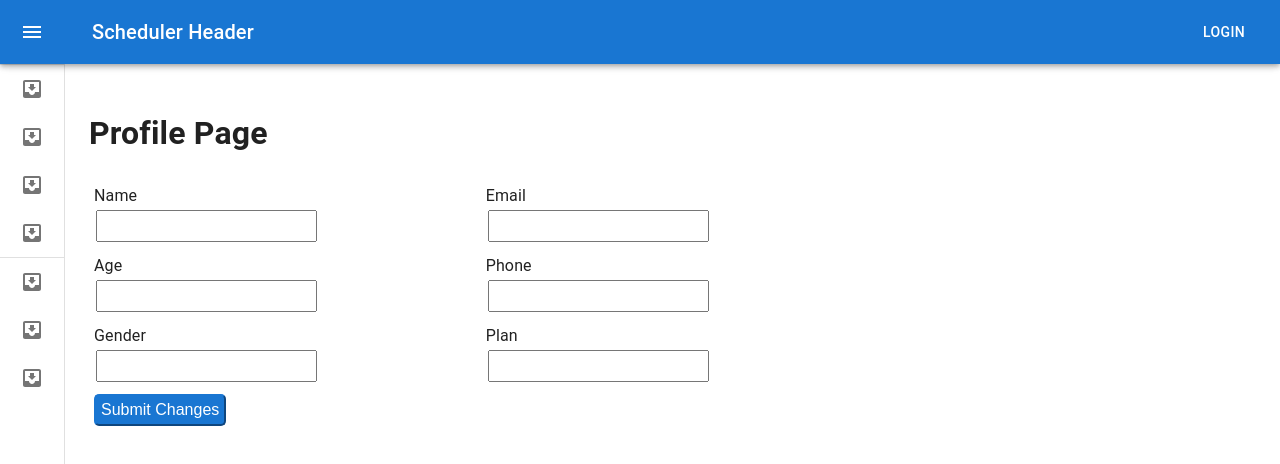
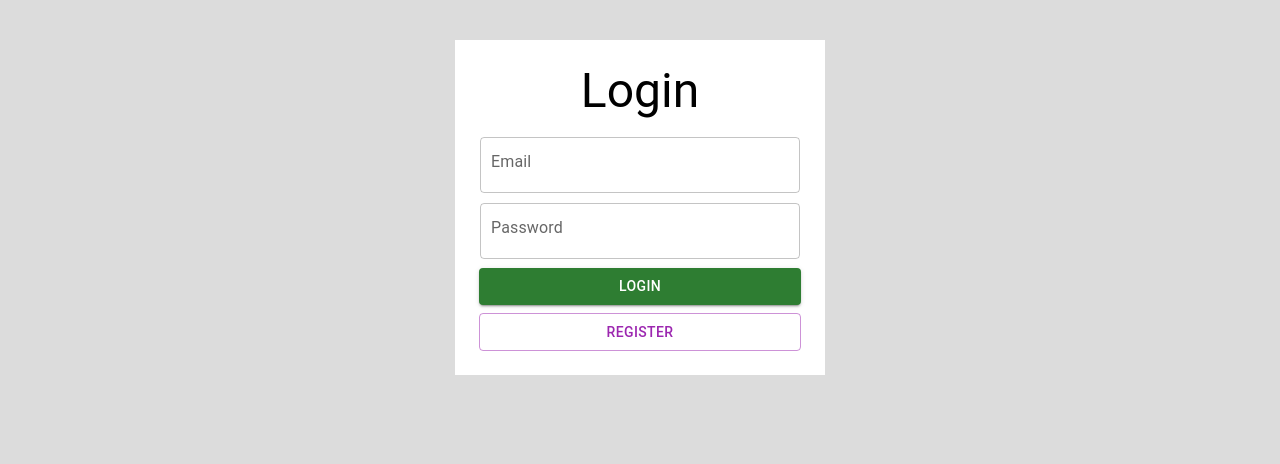
Before and after one commit to ana-pagnoncelli/Scheduler, a React (Create React App) app: page /profile in a window 1280 px wide. Shown: the top 464 px of the page. Built offline with nearby package versions, Linux system fonts and the light colour scheme.

Commit message:
change login page

```diff
--- a/src/App.tsx
+++ b/src/App.tsx
@@ -1,27 +1,36 @@
 /* eslint-disable no-unused-vars */
 import React, { useState } from "react";
+import { Box, CssBaseline, GlobalStyles } from "@mui/material";
 import { BrowserRouter } from "react-router-dom";
-import { Box, CssBaseline } from "@mui/material";
-import { Header, DrawerHeader } from "./header";
+import { LoginOrSignUp } from "./pages/login";
+import { appStyle } from "./styles";
+import { UserContext } from "./providers/userProvider";
+import { DrawerHeader, Header } from "./header";
 import Router from "./routes";
-import { UserContext } from "./providers/userProvider";
-import { LoginOrSignUp } from "./pages/login";
 
 function App() {
   const [user, setUser] = useState("");
 
-  const shouldShowLoginOrSignUpPage = () => {
-    // change this to be the click on the button on the header
-    return window.location.pathname === "login";
+  // const shouldShowLoginOrSignUpPage = () => {
+  //   // change this to be the click on the button on the header
+  //   return window.location.pathname === "login";
+  // };
+
+  const userIsLogged = () => {
+    return false;
   };
 
   const handleUserLogin = (userEmail: string) => {
+    console.log(user);
     setUser(userEmail);
   };
 
   // use the showLoginOrSignUp to don't show the drawer
 
   return (
+    <>
+      <GlobalStyles styles={appStyle} />
+      {userIsLogged() ? (
         <Box sx={{ display: "flex" }}>
           <UserContext.Provider value={user}>
             <BrowserRouter>
@@ -29,15 +38,15 @@ function App() {
               <Header />
               <Box component='main' sx={{ flexGrow: 1, p: 3 }}>
                 <DrawerHeader />
-            {shouldShowLoginOrSignUpPage() ? (
-              <LoginOrSignUp handleUserLogin={handleUserLogin} />
-            ) : (
                 <Router handleUserLogin={handleUserLogin} />
-            )}
               </Box>
             </BrowserRouter>
           </UserContext.Provider>
         </Box>
+      ) : (
+        <LoginOrSignUp handleUserLogin={handleUserLogin} />
+      )}
+    </>
   );
 }
 
--- a/src/components/MessageDisplay.tsx
+++ b/src/components/MessageDisplay.tsx
@@ -1,5 +1,6 @@
 import React from "react";
-import { Alert, Box } from "@mui/material";
+import { Alert } from "@mui/material";
+import { MessageBox } from "./styles";
 
 export const SUCCESS_MESSAGE = "success";
 export const FAIL_MESSAGE = "error";
@@ -43,12 +44,6 @@ export function MessageDisplay({
   };
 
   return (
-    <div>
-      {hasText() ? (
-        <Box pt={3} sx={{ width: "40%" }}>
-          {renderMessage()}
-        </Box>
-      ) : null}
-    </div>
+    <div>{hasText() ? <MessageBox>{renderMessage()}</MessageBox> : null}</div>
   );
 }
--- a/src/components/styles.tsx
+++ b/src/components/styles.tsx
@@ -1,3 +1,4 @@
+import { Box } from "@mui/material";
 import { styled } from "@mui/material/styles";
 
 export const Label = styled("label")(() => ({
@@ -12,3 +13,10 @@ export const Input = styled("input")(() => ({
   padding: "5px",
   margin: "2px"
 }));
+
+export const MessageBox = styled(Box)({
+  textAlign: "center",
+  margin: "2px",
+  padding: "3px",
+  overflow: "hidden"
+});
--- a/src/header/Header.tsx
+++ b/src/header/Header.tsx
@@ -10,6 +10,10 @@ export function Header() {
   const navigate = useNavigate();
   const [isDrawerOpen, setDrawerOpen] = React.useState(false);
   const user = useContext(UserContext);
+
+  const isUserLogged = () => {
+    return user !== "";
+  };
 
   const handleDrawerOpen = () => {
     setDrawerOpen(true);
@@ -24,9 +28,12 @@ export function Header() {
   };
 
   const redirectToHomePage = () => {
+    if (isUserLogged()) {
       navigate("/home");
+    }
   };
 
+  // TODO create an icon here with name, logout and profile
   const loginButton = (): JSX.Element => {
     return (
       <div>
@@ -45,11 +52,13 @@ export function Header() {
     <Box sx={{ display: "flex" }}>
       <CssBaseline />
       <AppBar position='fixed' isDrawerOpen={isDrawerOpen}>
-        <Toolbar color='red'>
+        <Toolbar>
+          {isUserLogged() ? (
             <DrawerButton
               open={isDrawerOpen}
               handleDrawerOpen={handleDrawerOpen}
             />
+          ) : null}
           <Typography
             variant='h6'
             component='div'
@@ -61,7 +70,9 @@ export function Header() {
           {loginButton()}
         </Toolbar>
       </AppBar>
+      {isUserLogged() ? (
         <Drawer open={isDrawerOpen} handleDrawerClose={handleDrawerClose} />
+      ) : null}
     </Box>
   );
 }
--- a/src/pages/login/Login.tsx
+++ b/src/pages/login/Login.tsx
@@ -1,14 +1,15 @@
 import React, { useState } from "react";
-import { useNavigate } from "react-router-dom";
-import { HasAccountButton } from "./styles";
+// import { useNavigate } from "react-router-dom";
+import {
+  LoginApp,
+  LoginButton,
+  LoginForm,
+  LoginTextField,
+  LoginTitle
+} from "./styles";
 import { loginError, missingFields } from "../../messages";
 import { loginRequest } from "./requests";
-import {
-  InputField,
-  SubmitButton,
-  MessageDisplay,
-  FAIL_MESSAGE
-} from "../../components";
+import { MessageDisplay, FAIL_MESSAGE } from "../../components";
 
 type LoginProps = {
   setUserHasAccountToFalse: () => void;
@@ -20,7 +21,7 @@ export function Login({
   setUserHasAccountToFalse,
   handleUserLogin
 }: LoginProps) {
-  const navigate = useNavigate();
+  // const navigate = useNavigate();
 
   const [email, setEmail] = useState("");
   const [password, setPassword] = useState("");
@@ -36,15 +37,15 @@ export function Login({
     setPassword(e.target.value);
   };
 
-  const redirectToHome = () => {
-    navigate("/home");
-  };
+  // const redirectToHome = () => {
+  //   navigate("/home");
+  // };
 
   const userLogin = async () => {
     const user = await loginRequest(email, password);
     if (user) {
       handleUserLogin(user.email);
-      redirectToHome();
+      // redirectToHome();
     } else {
       setMessageText(loginError);
       setMessageType(FAIL_MESSAGE);
@@ -62,37 +63,29 @@ export function Login({
   };
 
   return (
-    <div className='form'>
-      <div>
-        <h1>Login</h1>
-      </div>
-
-      <form>
-        <InputField
-          fieldName='Email'
-          fieldValue={email}
-          onChange={handleEmail}
-        />
-
-        <InputField
-          fieldName='Password'
-          fieldValue={password}
+    <LoginApp>
+      <LoginForm>
+        <LoginTitle variant='h3'>Login</LoginTitle>
+        <LoginTextField label='Email' value={email} onChange={handleEmail} />
+        <LoginTextField
+          label='Password'
+          value={password}
           onChange={handlePassword}
         />
 
         <MessageDisplay text={messageText} type={messageType} />
 
-        <SubmitButton onClick={handleSubmit} className='btn' type='submit'>
-          Submit
-        </SubmitButton>
-      </form>
-      <HasAccountButton
-        onClick={setUserHasAccountToFalse}
-        className='btn'
-        type='submit'
-      >
-        Do not have an account? Register here.
-      </HasAccountButton>
-    </div>
+        <LoginButton variant='contained' color='success' onClick={handleSubmit}>
+          Login
+        </LoginButton>
+        <LoginButton
+          variant='outlined'
+          color='secondary'
+          onClick={setUserHasAccountToFalse}
+        >
+          Register
+        </LoginButton>
+      </LoginForm>
+    </LoginApp>
   );
 }
--- a/src/pages/login/SignUp.tsx
+++ b/src/pages/login/SignUp.tsx
@@ -1,11 +1,15 @@
 import React, { useState } from "react";
-import { HasAccountButton } from "./styles";
+import {
+  LoginApp,
+  LoginButton,
+  LoginForm,
+  LoginTextField,
+  LoginTitle
+} from "./styles";
 import { missingFields } from "../../messages";
 import { createUserRequest } from "./requests";
 import { User } from "../types/User";
 import {
-  InputField,
-  SubmitButton,
   MessageDisplay,
   MessageDisplayType,
   FAIL_MESSAGE
@@ -57,40 +61,33 @@ export function SignUp({ setUserHasAccountToTrue }: SignUpProps) {
   };
 
   return (
-    <div className='form'>
-      <div>
-        <h1>Sing Up</h1>
-      </div>
+    <LoginApp>
+      <LoginForm>
+        <LoginTitle variant='h3'>Register</LoginTitle>
+        <LoginTextField label='Name' value={name} onChange={handleName} />
 
-      <form>
-        <InputField fieldName='Name' fieldValue={name} onChange={handleName} />
+        <LoginTextField label='Email' value={email} onChange={handleEmail} />
 
-        <InputField
-          fieldName='Email'
-          fieldValue={email}
-          onChange={handleEmail}
-        />
-
-        <InputField
-          fieldName='Password'
-          fieldValue={password}
+        <LoginTextField
+          label='Password'
+          value={password}
           onChange={handlePassword}
         />
 
         <MessageDisplay text={messageText} type={messageType} />
 
-        <SubmitButton onClick={handleSubmit} className='btn' type='submit'>
-          Submit
-        </SubmitButton>
-      </form>
+        <LoginButton variant='contained' color='success' onClick={handleSubmit}>
+          Register
+        </LoginButton>
 
-      <HasAccountButton
-        onClick={setUserHasAccountToTrue}
-        className='btn'
-        type='submit'
-      >
-        Already have an account? Enter here.
-      </HasAccountButton>
-    </div>
+        <LoginButton
+          variant='outlined'
+          color='secondary'
+          onClick={setUserHasAccountToTrue}
+        >
+          Login
+        </LoginButton>
+      </LoginForm>
+    </LoginApp>
   );
 }
--- a/src/pages/login/styles.tsx
+++ b/src/pages/login/styles.tsx
@@ -1,4 +1,5 @@
 import { styled } from "@mui/material/styles";
+import { Box, Button, TextField, Typography } from "@mui/material";
 import { BASE_COLOR } from "../../styles";
 
 export const Label = styled("label")(() => ({
@@ -24,3 +25,35 @@ export const HasAccountButton = styled("button")(() => ({
   padding: "5px",
   margin: "5px"
 }));
+
+export const LoginForm = styled("form")(() => ({
+  maxWidth: "330px",
+  margin: "0 auto",
+  display: "flex",
+  flexDirection: "column",
+  background: "white",
+  padding: "20px",
+  marginTop: "40px"
+}));
+
+export const LoginApp = styled(Box)({
+  background: "#dcdcdc",
+  textAlign: "center",
+  height: "100vh",
+  overflow: "hidden"
+});
+
+export const LoginTextField = styled(TextField)({
+  margin: "2px",
+  padding: "3px"
+});
+
+export const LoginButton = styled(Button)({
+  margin: "4px",
+  padding: "6px"
+});
+
+export const LoginTitle = styled(Typography)({
+  marginBottom: "10px",
+  padding: "3px"
+});
--- a/src/pages/schedule/AddSchedule/AddScheduleForm.tsx
+++ b/src/pages/schedule/AddSchedule/AddScheduleForm.tsx
@@ -29,7 +29,6 @@ export function AddScheduleForm({
   const [selectedUsers, setSelectedUsers] = useState<User[]>([]);
 
   const handleUserSelection = (newUsers: User[]) => {
-    console.log("chegou", newUsers);
     setSelectedUsers(newUsers);
   };
 
@@ -40,8 +39,6 @@ export function AddScheduleForm({
   const handleNumberOfSpots = (e: ChangeEvent<HTMLInputElement>) => {
     setNumberOfSpots(e.target.value);
   };
-
-  // TODO move this as an outside component
 
   const hasEmptyFields = () => {
     return !(hour && dayOfTheWeek && numberOfSpots);
--- a/src/routes.tsx
+++ b/src/routes.tsx
@@ -17,7 +17,7 @@ type RouterProps = {
 
 export default function Router({ handleUserLogin }: RouterProps) {
   const routes = useRoutes([
-    { path: "/", element: <Home /> },
+    { path: "/", element: <LoginOrSignUp handleUserLogin={handleUserLogin} /> },
     { path: "schedule-class", element: <Schedule /> },
     { path: "available-plans", element: <AvailablePlans /> },
     {
--- a/src/styles.tsx
+++ b/src/styles.tsx
@@ -1 +1,5 @@
 export const BASE_COLOR = "#1976d2";
+
+export const appStyle = {
+  body: { margin: "0" }
+};
```
Lines whose indentation alone changed are shown as unchanged.
